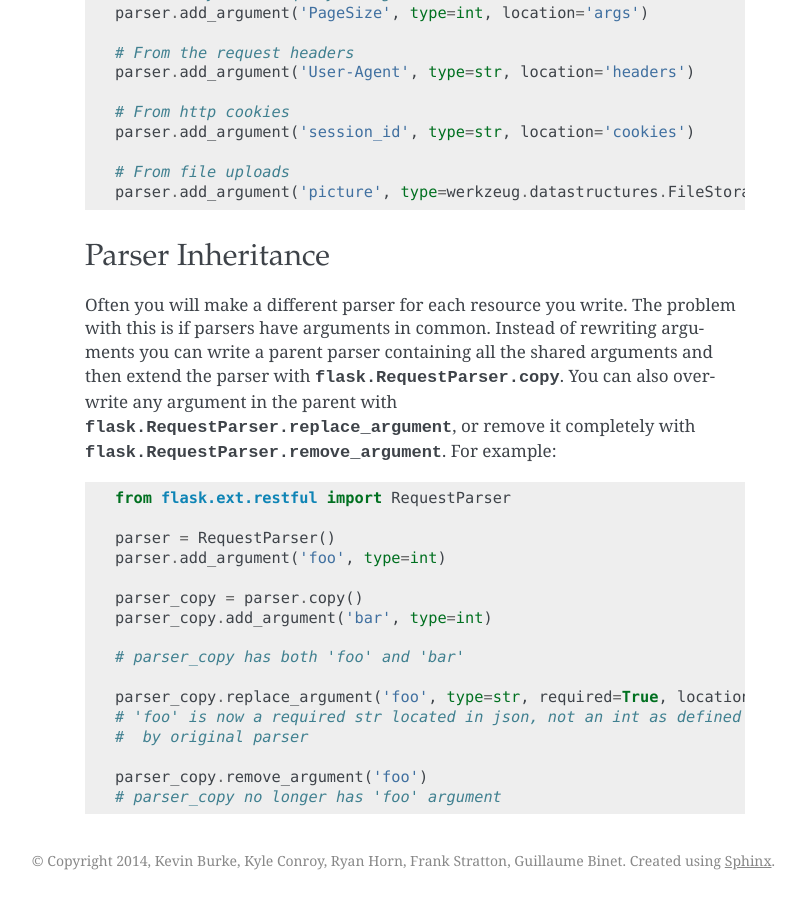
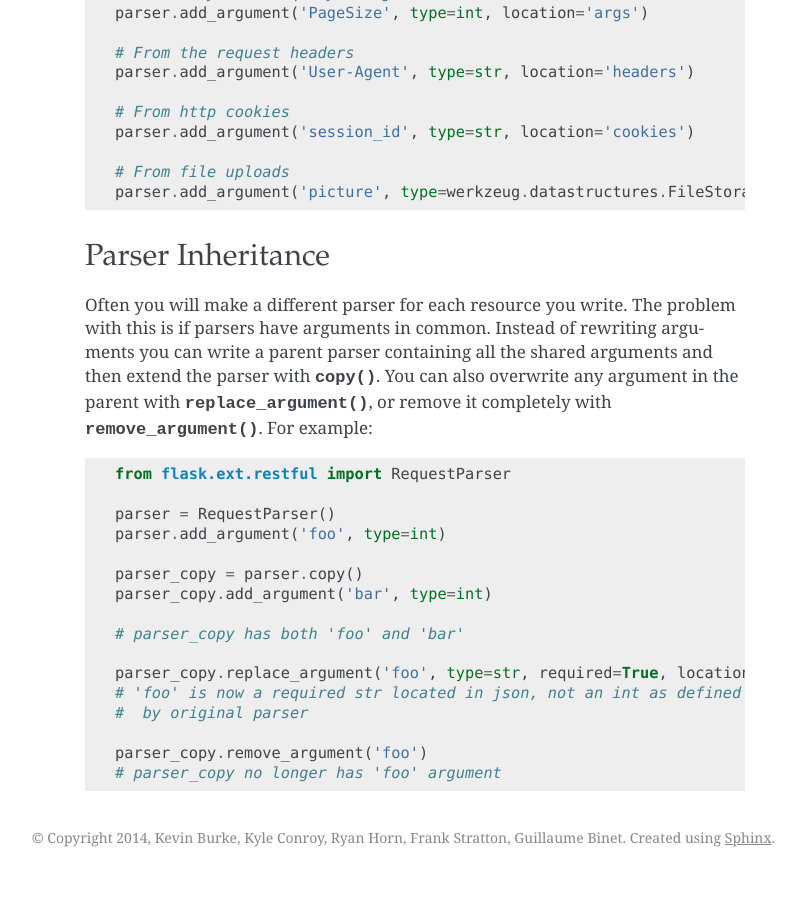
Before and after one commit to flask-restful/flask-restful, a Sphinx documentation site: the page built from docs/reqparse.rst, in a window 1280 px wide and 900 px high, scrolled down 1836 px. Shown: the whole window, without its empty margins (335-1140 px from the left). Built offline with Sphinx 7.4.7, drawn with Linux system fonts in a browser that asks for light colours; after the commit the page ends 2713 px from its top, so only the background shows below that.

Commit message:
fix parser inheritance docs (fixes #326)

```diff
--- a/docs/reqparse.rst
+++ b/docs/reqparse.rst
@@ -107,9 +107,9 @@
 The problem with this is if parsers have arguments in common. Instead of
 rewriting arguments you can write a parent parser containing all the
 shared arguments and then extend the parser with
-:py:attr:`flask.RequestParser.copy`. You can also overwrite any argument
-in the parent with :py:attr:`flask.RequestParser.replace_argument`, or remove
-it completely with :py:attr:`flask.RequestParser.remove_argument`.
+:py:meth:`~reqparse.RequestParser.copy`. You can also overwrite any argument
+in the parent with :py:meth:`~reqparse.RequestParser.replace_argument`, or remove
+it completely with :py:meth:`~reqparse.RequestParser.remove_argument`.
 For example: ::
 
     from flask.ext.restful import RequestParser
```
